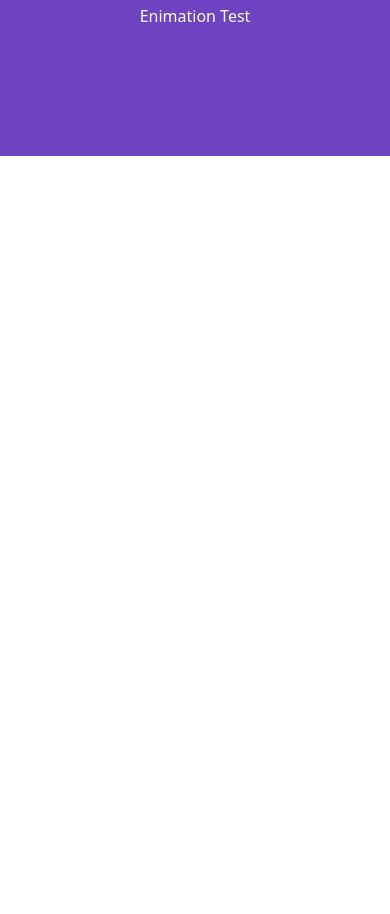
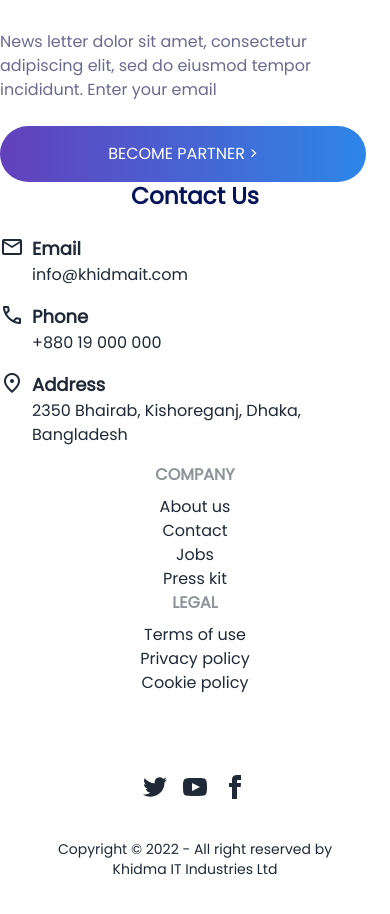
Before and after one commit to mukarrom/itminanit.com, a React (Create React App) app: page / in a window 390 px wide. Shown: the part 7323-8237 px from the top of the page. Before the commit the page ends 7479 px from the top, so only its background shows below. Built offline with nearby package versions, Linux system fonts and the light colour scheme; a web font is replaced by a local one.

Commit message:
contact mail phone and address formate added in footer

```diff
--- a/public/index.html
+++ b/public/index.html
@@ -36,6 +36,12 @@
 			href="https://fonts.googleapis.com/css2?family=Anek+Bangla&display=swap"
 			rel="stylesheet"
 		/>
+		<!-- email -->
+		<link rel="stylesheet" href="https://fonts.googleapis.com/css2?family=Material+Symbols+Outlined:opsz,wght,FILL,GRAD@48,400,1,0" />
+		<!-- location -->
+		<link rel="stylesheet" href="https://fonts.googleapis.com/css2?family=Material+Symbols+Outlined:opsz,wght,FILL,GRAD@48,400,1,0" />
+		<!-- phone -->
+		<link rel="stylesheet" href="https://fonts.googleapis.com/css2?family=Material+Symbols+Outlined:opsz,wght,FILL,GRAD@48,400,1,0" />
 		<!--
       Notice the use of %PUBLIC_URL% in the tags above.
       It will be replaced with the URL of the `public` folder during the build.
--- a/src/App.js
+++ b/src/App.js
@@ -9,7 +9,7 @@
       <Routes>
         <Route path="/" element={<Home />} />
       </Routes>
-      <div
+      {/* <div
         data-aos="fade-zoom-in"
         data-aos-offset="200"
         data-aos-easing="ease-in-sine"
@@ -17,7 +17,7 @@
         className="bg-purple text-white p-32 text-center"
       >
         Enimation Test
-      </div>
+      </div> */}
     </div>
   );
 }
--- /dev/null
+++ b/src/components/Footer/Footer.js
@@ -0,0 +1,149 @@
+import React from 'react';
+
+function Footer() {
+  return (
+    <div
+      className="bg-white font-[Poppins]"
+      data-aos="fade-zoom-in"
+      data-aos-offset="200"
+      data-aos-easing="ease-in-sine"
+      data-aos-duration="600"
+    >
+      <div className="wrapper font-[Poppins]  mx-auto pt-24 xl:max-w-6xl">
+        <footer className="grid grid-cols-1 sm:grid-cols-2 md:grid-cols-4 gap-x-8 mb-10 justify-evenly text-base-content">
+          <div className="flex flex-col justify-start items-start">
+            <h1 className="h1 font-extrabold uppercase text-[#08182b] mb-6">
+              Khidma IT
+            </h1>
+            <p className="p text-[#6a6a8e] mb-6">
+              News letter dolor sit amet, consectetur adipiscing elit, sed do
+              eiusmod tempor incididunt. Enter your email
+            </p>
+            <div className="w-full pr-6">
+              <button
+                type="button"
+                className="py-4 text-white  bg-gradient-to-r from-[#6340bb] to-[#2d86e8] w-full border-0 rounded-full uppercase"
+              >
+                Become Partner &gt;
+              </button>
+            </div>
+          </div>
+          {/* Contact Us */}
+          <div className="flex flex-col justify-start items-center">
+            <h3 className="h3 text-[#051359] font-semibold mb-6">Contact Us</h3>
+            <ul>
+              {/* Email */}
+              <li className="flex gap-x-2">
+                <span className="">
+                  <span className="material-symbols-outlined">mail</span>
+                </span>
+                <p className="">
+                  <span className="font-black text-lg">Email</span>
+                  <br />
+                  <span>
+                    <a href="mailto:info@businessname.com" className="">
+                      info@khidmait.com
+                    </a>
+                  </span>
+                </p>
+              </li>
+              {/* Call */}
+              <li className="flex gap-x-2">
+                <span className="">
+                  <span className="material-symbols-outlined">call</span>
+                </span>
+                <p className="">
+                  <span className="font-black text-lg">Phone</span>
+                  <br />
+                  <span>
+                    <a href="tel:+10000000000" className="">
+                      +880 19 000 000
+                    </a>
+                  </span>
+                </p>
+              </li>
+              {/* Location */}
+              <li className="flex gap-x-2">
+                <span className="">
+                  <span className="material-symbols-outlined">location_on</span>
+                </span>
+                <p className="">
+                  <span className="font-black text-lg">Address</span>
+                  <br />
+                  <span className=""> 2350 Bhairab, Kishoreganj, Dhaka, Bangladesh</span>
+                </p>
+              </li>
+            </ul>
+          </div>
+          {/* End Contact Us */}
+
+          <div className="flex flex-col justify-start items-center">
+            <span className="footer-title">Company</span>
+            <a className="link link-hover">About us</a>
+            <a className="link link-hover">Contact</a>
+            <a className="link link-hover">Jobs</a>
+            <a className="link link-hover">Press kit</a>
+          </div>
+          <div className="flex flex-col justify-start items-center">
+            <span className="footer-title">Legal</span>
+            <a className="link link-hover">Terms of use</a>
+            <a className="link link-hover">Privacy policy</a>
+            <a className="link link-hover">Cookie policy</a>
+          </div>
+        </footer>
+        <footer className="footer footer-center p-10 text-base-content rounded">
+          {/* <div className="grid grid-flow-col gap-4">
+            <a className="link link-hover">About us</a>
+            <a className="link link-hover">Contact</a>
+            <a className="link link-hover">Jobs</a>
+            <a className="link link-hover">Press kit</a>
+          </div> */}
+          <div>
+            <div className="grid grid-flow-col gap-4">
+              <a>
+                <svg
+                  xmlns="http://www.w3.org/2000/svg"
+                  width="24"
+                  height="24"
+                  viewBox="0 0 24 24"
+                  className="fill-current"
+                >
+                  <path d="M24 4.557c-.883.392-1.832.656-2.828.775 1.017-.609 1.798-1.574 2.165-2.724-.951.564-2.005.974-3.127 1.195-.897-.957-2.178-1.555-3.594-1.555-3.179 0-5.515 2.966-4.797 6.045-4.091-.205-7.719-2.165-10.148-5.144-1.29 2.213-.669 5.108 1.523 6.574-.806-.026-1.566-.247-2.229-.616-.054 2.281 1.581 4.415 3.949 4.89-.693.188-1.452.232-2.224.084.626 1.956 2.444 3.379 4.6 3.419-2.07 1.623-4.678 2.348-7.29 2.04 2.179 1.397 4.768 2.212 7.548 2.212 9.142 0 14.307-7.721 13.995-14.646.962-.695 1.797-1.562 2.457-2.549z" />
+                </svg>
+              </a>
+              <a>
+                <svg
+                  xmlns="http://www.w3.org/2000/svg"
+                  width="24"
+                  height="24"
+                  viewBox="0 0 24 24"
+                  className="fill-current"
+                >
+                  <path d="M19.615 3.184c-3.604-.246-11.631-.245-15.23 0-3.897.266-4.356 2.62-4.385 8.816.029 6.185.484 8.549 4.385 8.816 3.6.245 11.626.246 15.23 0 3.897-.266 4.356-2.62 4.385-8.816-.029-6.185-.484-8.549-4.385-8.816zm-10.615 12.816v-8l8 3.993-8 4.007z" />
+                </svg>
+              </a>
+              <a>
+                <svg
+                  xmlns="http://www.w3.org/2000/svg"
+                  width="24"
+                  height="24"
+                  viewBox="0 0 24 24"
+                  className="fill-current"
+                >
+                  <path d="M9 8h-3v4h3v12h5v-12h3.642l.358-4h-4v-1.667c0-.955.192-1.333 1.115-1.333h2.885v-5h-3.808c-3.596 0-5.192 1.583-5.192 4.615v3.385z" />
+                </svg>
+              </a>
+            </div>
+          </div>
+          <div>
+            <p>
+              Copyright © 2022 - All right reserved by Khidma IT Industries Ltd
+            </p>
+          </div>
+        </footer>
+      </div>
+    </div>
+  );
+}
+
+export default Footer;
--- a/src/pages/Home.js
+++ b/src/pages/Home.js
@@ -4,6 +4,7 @@
 import Services from '../components/Services/Services';
 import Products from '../components/Services/Products';
 import Contact from '../components/Contact/Contact';
+import Footer from '../components/Footer/Footer';
 
 function Home() {
   return (
@@ -23,6 +24,9 @@
       <section id="contact">
         <Contact />
       </section>
+      <section id="footer">
+        <Footer />
+      </section>
     </div>
   );
 }
```
Also changed, not shown: src/assets/icon/mail_FILL0_wght400_GRAD0_opsz48.svg (added).
